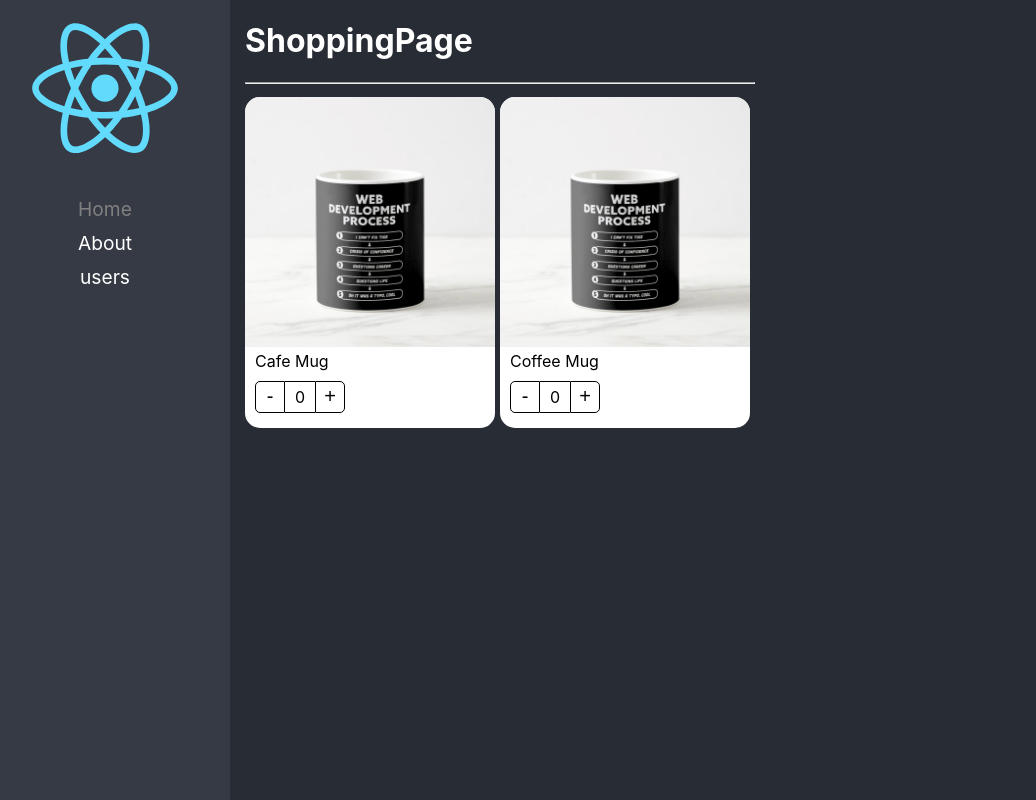
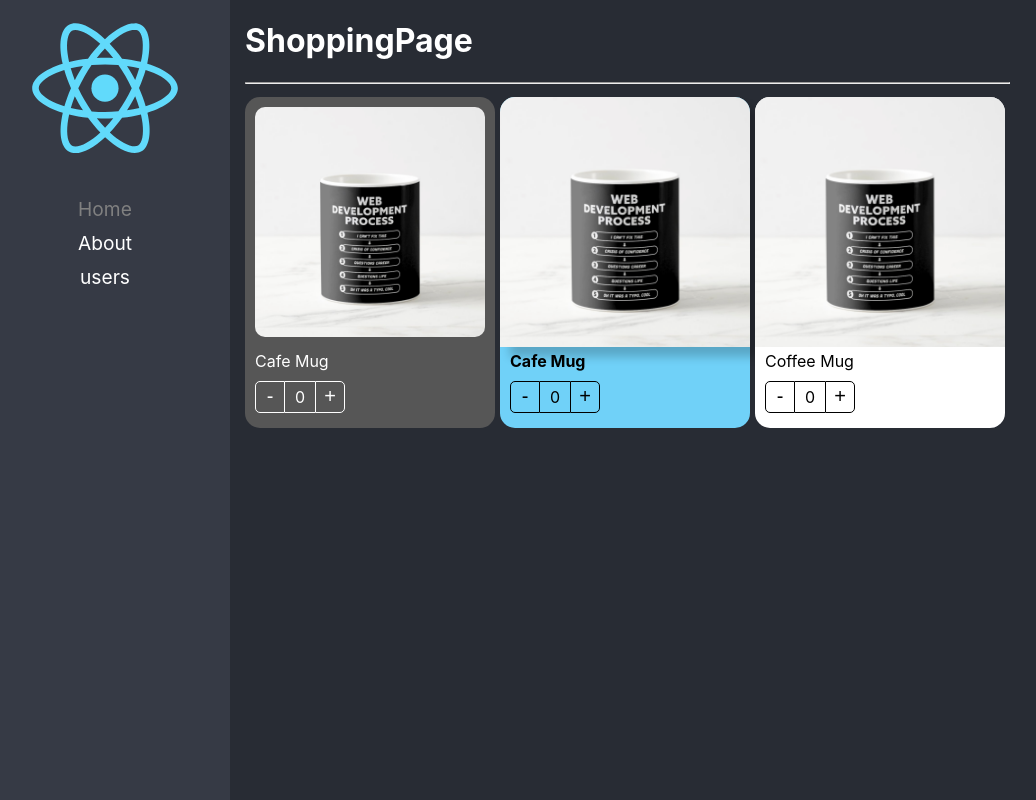
Before and after one commit to Yorest/react-router-base, a React (Create React App) app: page /home in a window 1280 px wide. Shown: the whole page, without its empty margins (20-1056 px from the left). Built offline with nearby package versions, Linux system fonts and the light colour scheme.

Commit message:
Component Extend Styles

```diff
--- a/src/02-component-patterns/components/ProductButtons.tsx
+++ b/src/02-component-patterns/components/ProductButtons.tsx
@@ -2,11 +2,17 @@ import { useContext } from "react";
 import { ProductContext } from "./ProductCard";
 import styles from "../styles/styles.module.css";
 
-export const ProductButtons = () => {
+export interface Props {
+  className?: string;
+  style?: React.CSSProperties;
+}
+
+
+export const ProductButtons = ({className} : Props) => {
   const { counter, increaseBy } = useContext(ProductContext);
 
   return (
-    <div className={styles.buttonsContainer}>
+    <div className={`${styles.buttonsContainer} ${className}`}>
       <button className={styles.buttonMinus} onClick={() => increaseBy(-1)}>
         {" "}
         -{" "}
--- a/src/02-component-patterns/components/ProductCard.tsx
+++ b/src/02-component-patterns/components/ProductCard.tsx
@@ -1,19 +1,24 @@
 import styles from "../styles/styles.module.css";
 import { useProduct } from "../hooks/useProduct";
-import { createContext } from "react";
-import { ProductContextProps, ProductCardProps } from "../interfaces/interfaces";
+import { createContext, ReactElement } from "react";
+import { Product, ProductContextProps } from "../interfaces/interfaces";
 
-
+export interface Props {
+  product: Product;
+  children?: ReactElement | ReactElement[];
+  className?: string;
+  style?: React.CSSProperties;
+}
 
 export const ProductContext = createContext({} as ProductContextProps);
 const { Provider } = ProductContext;
 
-export const ProductCard = ({ product, children }: ProductCardProps) => {
+export const ProductCard = ({ product, children,className, style }: Props) => {
   const { counter, increaseBy } = useProduct();
 
   return (
     <Provider value={{ counter, increaseBy, product }}>
-      <div className={styles.productCard}>
+      <div style={style} className={`${styles.productCard} ${className}`}>
         {children}
       </div>
     </Provider>
--- a/src/02-component-patterns/components/ProductImage.tsx
+++ b/src/02-component-patterns/components/ProductImage.tsx
@@ -2,8 +2,15 @@ import { useContext } from "react";
 import { ProductContext } from "./ProductCard";
 import noImage from "../assets/no-image.jpg";
 import styles from "../styles/styles.module.css";
+import "../styles/custom-styles.css";
 
-export const ProductImage = ({ img = "" }) => {
+export interface Props {
+  className?: string;
+  img?: string;
+  style?: React.CSSProperties;
+}
+
+export const ProductImage = ({ img, className,style }: Props) => {
   const { product } = useContext(ProductContext);
 
   let imageToShow: string;
@@ -16,5 +23,12 @@ export const ProductImage = ({ img = "" }) => {
     imageToShow = noImage;
   }
 
-  return <img className={styles.productImg} src={imageToShow} alt="Product" />;
+  return (
+    <img
+      className={`${styles.productImg} ${className}`}
+      src={imageToShow}
+      alt="Product"
+      style={style}
+    />
+  );
 };
--- a/src/02-component-patterns/components/ProductTitle.tsx
+++ b/src/02-component-patterns/components/ProductTitle.tsx
@@ -1,9 +1,20 @@
 import { useContext } from "react";
 import { ProductContext } from "./ProductCard";
 import styles from "../styles/styles.module.css";
+import "../styles/custom-styles.css";
 
-export const ProductTitle = ({ title }: { title?: string | undefined }) => {
+export interface Props {
+  className?: string;
+  title?: string | undefined;
+  style?: React.CSSProperties;
+}
+
+export const ProductTitle = ({ title, className, style }: Props) => {
   const { product } = useContext(ProductContext);
 
-  return <span className={styles.productDescription}>{title ? title: product.title}</span>;
+  return (
+    <span className={`${styles.productDescription} ${className}`} style={style}>
+      {title ? title : product.title}
+    </span>
+  );
 };
--- a/src/02-component-patterns/pages/ShoppingPage.tsx
+++ b/src/02-component-patterns/pages/ShoppingPage.tsx
@@ -1,5 +1,10 @@
-import { ProductButtons,ProductCard,ProductImage,ProductTitle } from "../components";
-
+import {
+  ProductButtons,
+  ProductCard,
+  ProductImage,
+  ProductTitle,
+} from "../components";
+import "../styles/custom-styles.css";
 
 const product = {
   id: "1",
@@ -13,9 +18,15 @@ export const ShoppingPage = () => {
       <h1>ShoppingPage</h1>
       <hr />
       <div style={{ display: "flex", flexDirection: "row", flexWrap: "wrap" }}>
-        <ProductCard product={product}>
-          <ProductImage />
-          <ProductTitle title={`Cafe Mug`} />
+        <ProductCard product={product} className="bg-dark">
+          <ProductImage className="custom-image" />
+          <ProductTitle title={`Cafe Mug`} className="text-white" />
+          <ProductButtons className="custom-buttons" />
+        </ProductCard>
+
+        <ProductCard product={product} style={{ backgroundColor: '#70D1F8'}}>
+          <ProductImage style={{ boxShadow: '10px 10px 10px rgba(0,0,0,0.2)' }} />
+          <ProductTitle title={`Cafe Mug`} style={{fontWeight: 'bold'}} />
           <ProductButtons />
         </ProductCard>
 
--- /dev/null
+++ b/src/02-component-patterns/styles/custom-styles.css
@@ -0,0 +1,18 @@
+.bg-dark{
+  background-color: #565656;
+}
+
+.text-white{
+  color: #fff;
+}
+
+.custom-image{
+  border-radius: 20px;
+  padding: 10px;
+  width: calc(100% - 20px);
+}
+
+.custom-buttons button, .custom-buttons div {
+  color: white;
+  border-color: white;
+}
```
Also changed, not shown: src/02-component-patterns/interfaces/interfaces.ts (+7 -9 lines).
